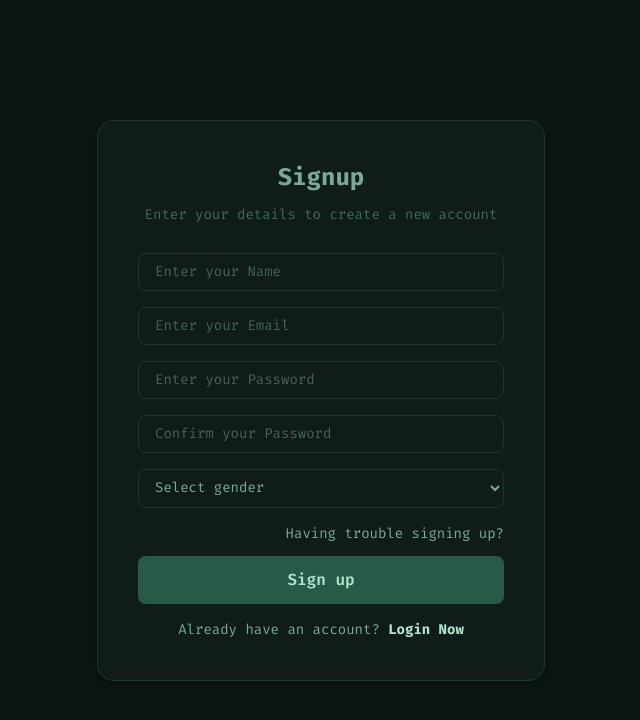
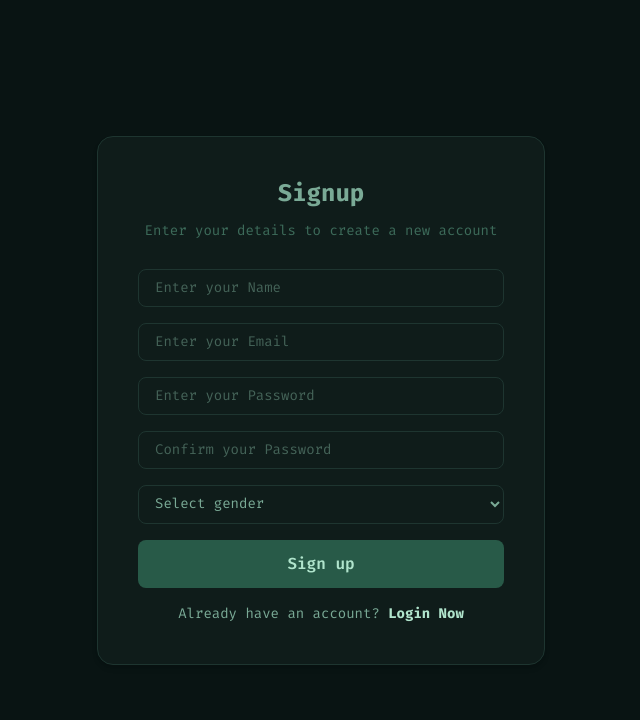
Before and after one commit to Leongt1/FinAI, a React (Vite) app: page /signup in a window 1280 px wide. Shown: the top 720 px of the page, without its empty margins (319-959 px from the left). Built offline with nearby package versions, Linux system fonts and the light colour scheme; no server answers.

Commit message:
refactor: removed forgot password button from signup page

```diff
--- a/src/pages/SignupPage.tsx
+++ b/src/pages/SignupPage.tsx
@@ -2,7 +2,6 @@ import React, { useState } from "react";
 import { Link } from "react-router-dom";
 import { useAuth } from "../hooks/useAuth";
 import type { Gender } from "../types";
-import ForgotPasswordModal from "../components/ForgotPasswordModal";
 
 const SignupPage = () => {
 	const [name, setName] = useState("");
@@ -10,8 +9,6 @@ const SignupPage = () => {
 	const [password, setPassword] = useState("");
 	const [confirmPassword, setConfirmPassword] = useState("");
 	const [gender, setGender] = useState("");
-
-	const [isForgotOpen, setIsForgotOpen] = useState(false)
 
 	const [localError, setLocalError] = useState<string | null>(null);
 
@@ -102,22 +99,15 @@ const SignupPage = () => {
 							Female
 						</option>
 					</select>
-					<div className="flex items-end justify-between flex-col my-4">
-						<button
-							type="button"
-							onClick={() => setIsForgotOpen(true)}
-							className="text-sm text-text-muted cursor-pointer hover:text-accent-glow"
-						>
-							Having trouble signing up?
-						</button>
+					{/* <div className="flex items-end justify-between flex-col my-4"> */}
 						<button
 							type="submit"
 							disabled={isLoading}
-							className="w-full bg-accent-dim text-accent-glow rounded-lg p-3 mt-3 font-semibold hover:bg-accent transition-colors cursor-pointer"
+							className="w-full bg-accent-dim text-accent-glow rounded-lg p-3 my-4 font-semibold hover:bg-accent transition-colors cursor-pointer"
 						>
 							{isLoading ? "Signing up..." : "Sign up"}
 						</button>
-					</div>
+					{/* </div> */}
 				</form>
 				<p className="text-sm text-text-muted">
 					Already have an account?{" "}
@@ -126,7 +116,6 @@ const SignupPage = () => {
 					</Link>
 				</p>
 			</div>
-			<ForgotPasswordModal isOpen={isForgotOpen} onClose={() => setIsForgotOpen(false)} />
 		</div>
 
 	);
```
